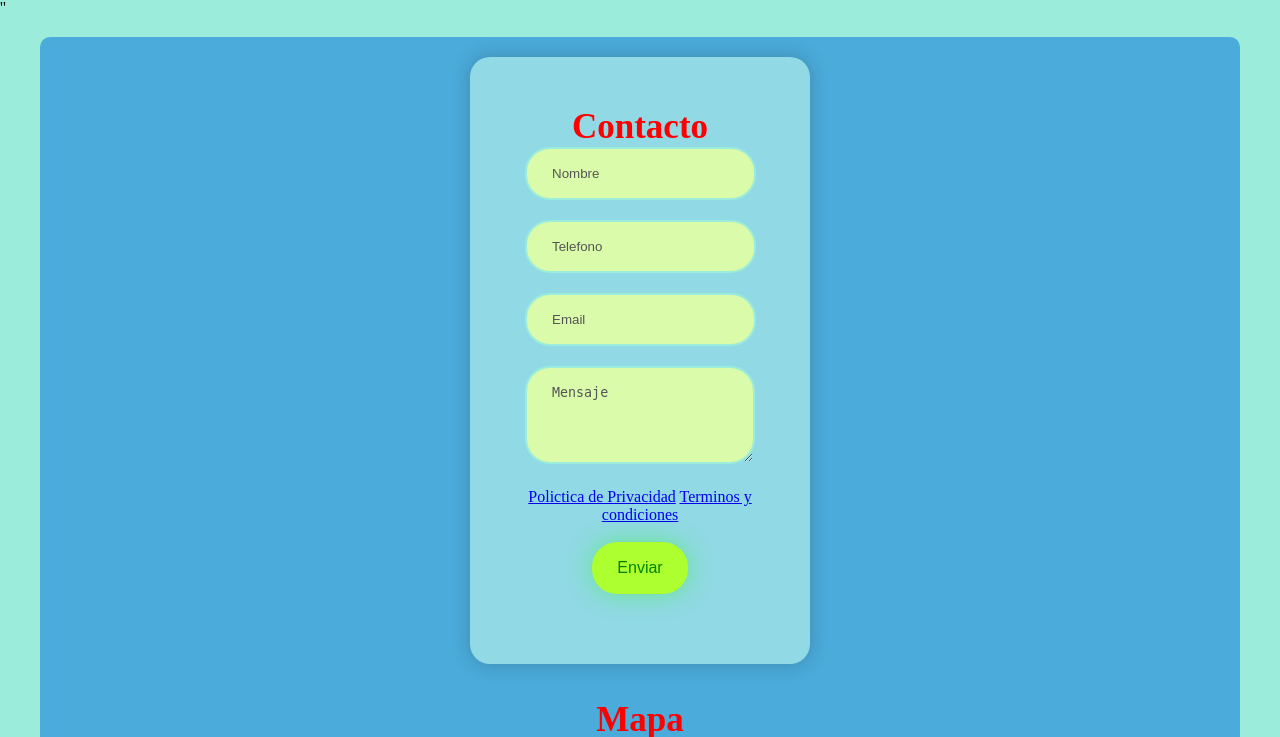
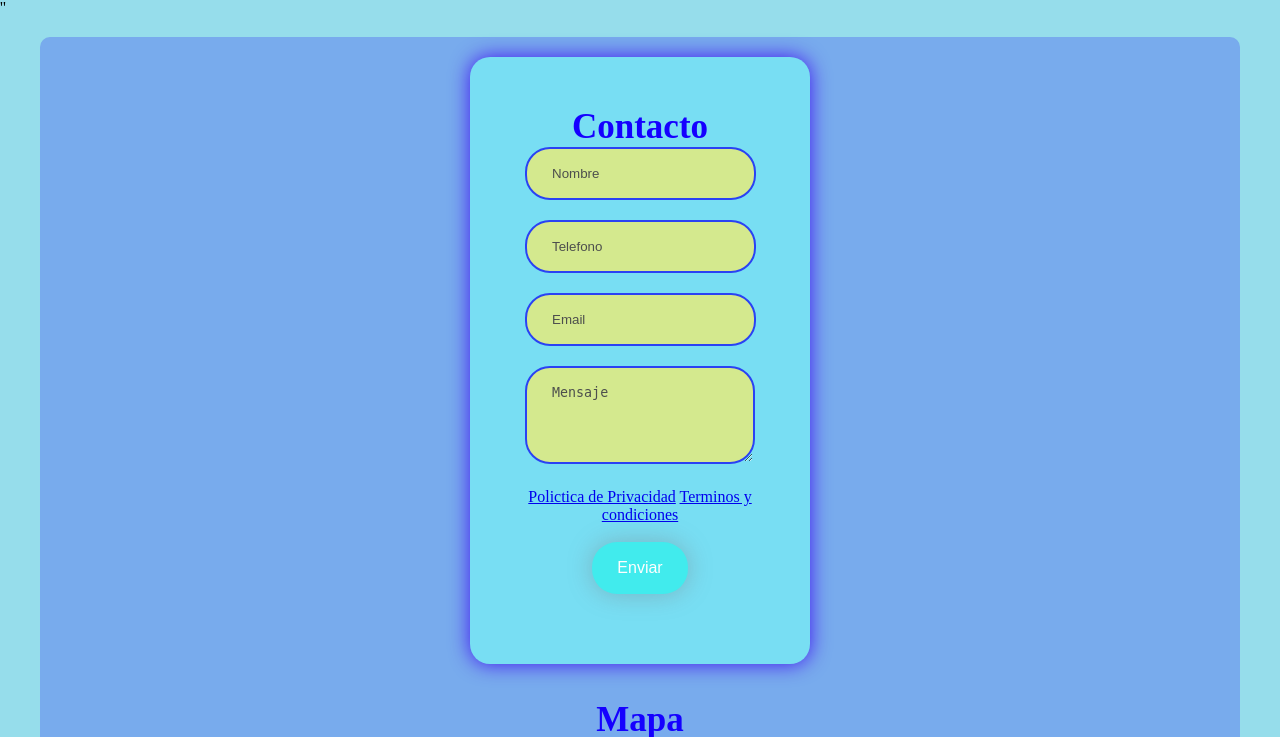
Before and after one commit to yelmis/Heladitos-gourmet, a PHP site: page /contacto.php in a window 1280 px wide. Shown: the part 291-1028 px from the top of the page. Run offline with PHP 8.4, Linux system fonts and the light colour scheme.

Commit message:
git push

```diff
--- a/CSS/contacto.css
+++ b/CSS/contacto.css
@@ -5,7 +5,7 @@
 }
 
 body{
-        background-color: #9becda !important;
+        background-color: #96ddeb !important;
         background-size: cover;
         background-repeat: no-repeat;
         background-position: center;
@@ -23,9 +23,9 @@ body{
 
     form {
     padding: 50px 55px;
-    box-shadow: 0 0 20px rgba(0,0,0, 0.2);
+    box-shadow: 0 0 20px rgba(59, 4, 241, 0.906);
     border-radius: 20px;
-    background-color: #91d9e4;
+    background-color: #78def3;
     width: 340px;
 
     }
@@ -41,12 +41,12 @@ body{
 
 h2{
     font-size: 35px;
-    color: red;
+    color: rgb(21, 0, 255);
 
 }
 
 label {
-    color: #283629;
+    color: #db1cf9;
     font-size: 15px;
     font-weight: 600;
     margin-bottom: 15px;
@@ -56,14 +56,14 @@ input, textarea {
     padding: 17px 25px;
     border-radius: 25px;
     margin-bottom: 20px;
-    background-color: rgb(218, 251, 170);
-    border: 2px solid #9becda;
-    color: #333;
+    background-color: rgb(212, 233, 142);
+    border: 2px solid #2a42f4;
+    color: #f11212;
     outline: none;
 }
 
 input::placeholder, textarea::placeholder{
-    color: #555;
+    color: #4d4f4d;
 
 }
 
@@ -76,7 +76,7 @@ input::placeholder, textarea::placeholder{
 }
 
 .form-txt a {
-    color: aliceblue;
+    color: rgb(222, 230, 223);
     font-size:14px;
     font-weight: 600;
     text-decoration: none;
@@ -85,16 +85,16 @@ input::placeholder, textarea::placeholder{
 
 .btn {
     font-size: 16px;
-    color: green;
+    color: rgb(254, 254, 254);
     border: 0;
     border-radius: 25px;
-    background-color: greenyellow;
-    box-shadow: 0 0  25px rgba(25, 254, 0 , 0.4);
+    background-color: rgb(65, 235, 237);
+    box-shadow: 0 0  25px rgba(121, 117, 119, 0.4);
     cursor: pointer;
 }
 
 .btn:hover {
-    background-color: palegoldenrod;
+    background-color: rgb(141, 139, 124);
 
 }
 
@@ -115,7 +115,7 @@ input::placeholder, textarea::placeholder{
     }
 }
 ul{
-    color: #3C3D37;
+    color: #a2a8a3;
     font-size: 12px;
 }
 
@@ -125,7 +125,7 @@ font-size: 6px;
 }
 
 ul li :hover{
-    color: #286bcf;
+    color: #596ad7;
 }
 
 .container-world {
@@ -133,7 +133,7 @@ ul li :hover{
     margin: 20px auto;
     padding: 20px;
     border-radius: 10px;
-    background-color: #4babda;
+    background-color: #78abed;
 }
 
 /*navegado inicio*/
@@ -186,7 +186,7 @@ ul li :hover{
   }
 
   .menu-toggle:active{
-    color: red;
+    color: rgb(85, 182, 234);
   }
 
   /* Enlaces del menú */
@@ -210,7 +210,7 @@ ul li :hover{
 
   nav ul li a {
     text-decoration: none;
-    color: rgb(255, 15, 15);
+    color: rgb(79, 245, 217);
     font-size:40px;
     font-weight: bold;
   }
--- a/CSS/producto.css
+++ b/CSS/producto.css
@@ -5,7 +5,7 @@
 }
 
 body {
-    background-color: #9becda;
+    background-color: #9bcbea;
     /* Cambia la ruta a la ubicación de tu imagen */
     background-size: cover;
     /* Ajusta la imagen para cubrir todo el fondo */
@@ -55,7 +55,7 @@ ul li :hover {
     margin: 20px auto;
     padding: 20px;
     border-radius: 10px;
-    background-color: #4babda;
+    background-color: #555555;
 }
 .navbar {
     display: flex;
```
